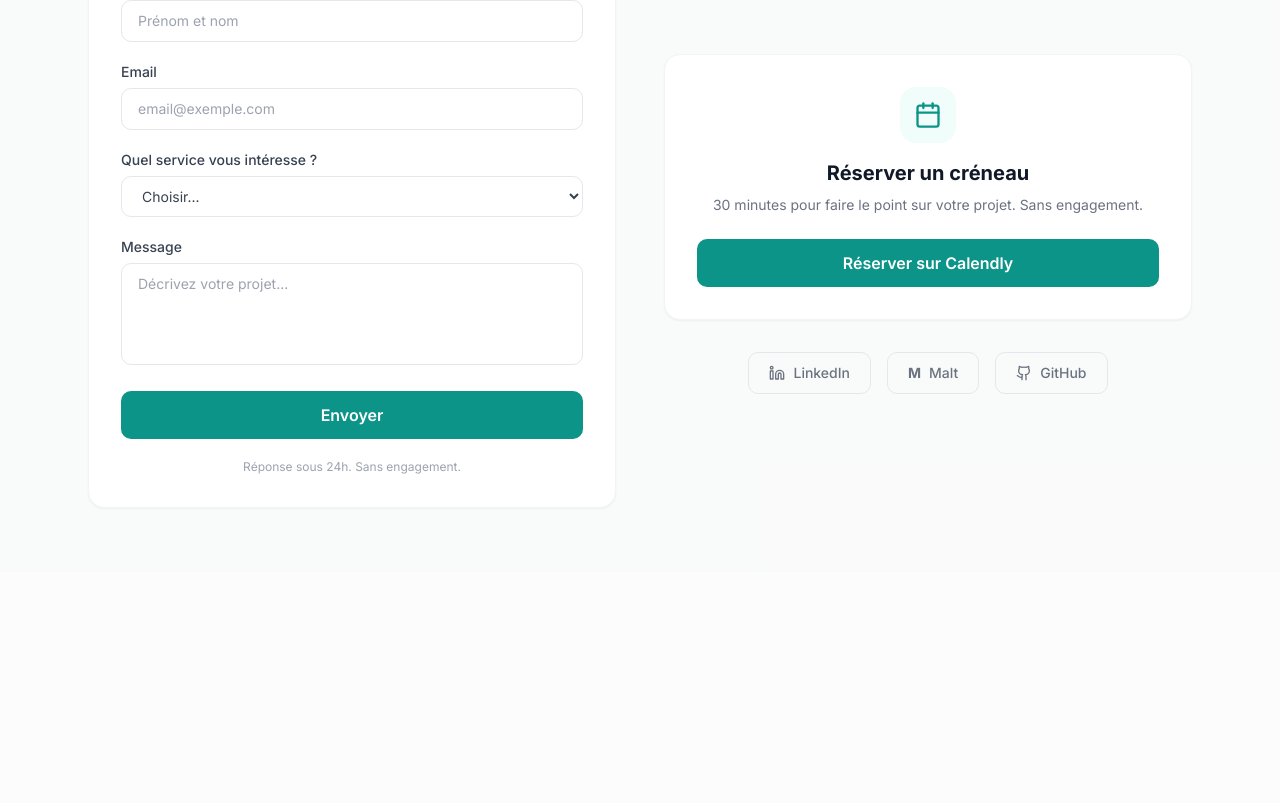
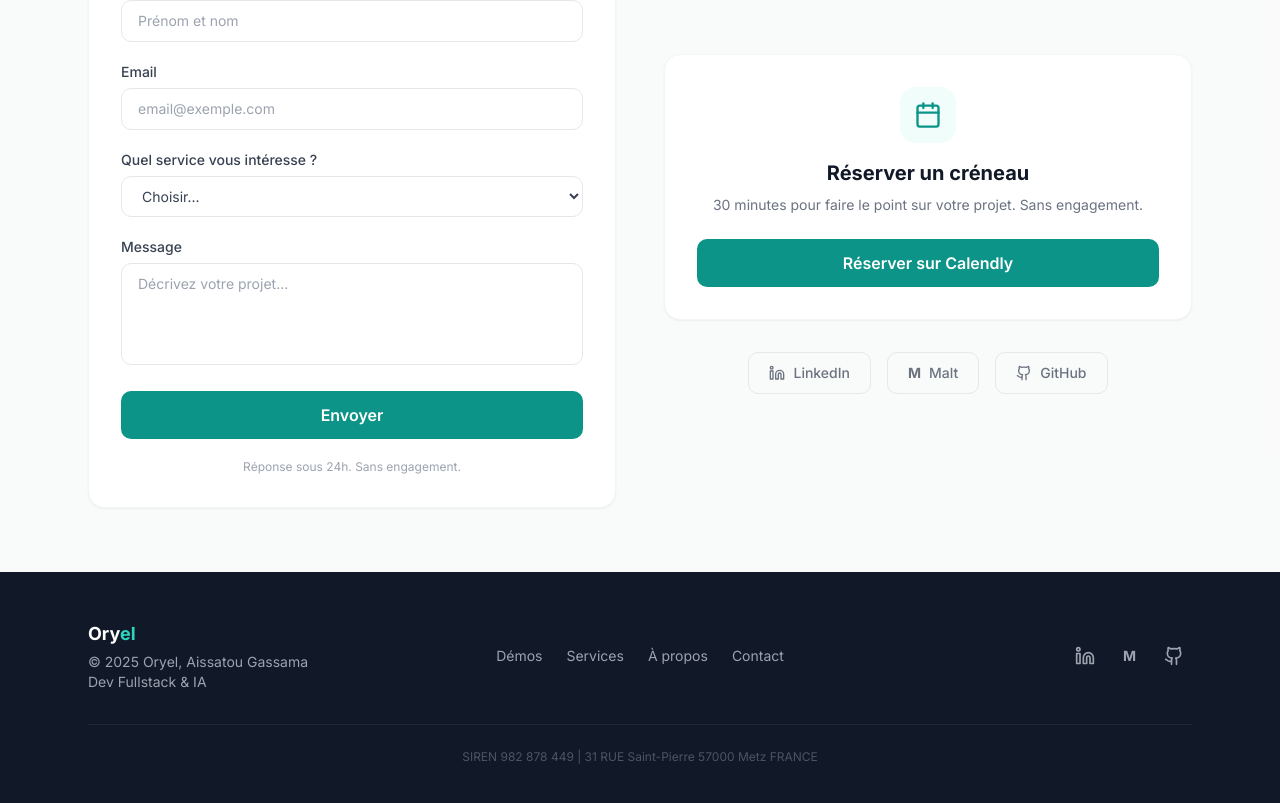
Before and after one commit to ayshagassama1/oryel-website, a React (Vite) app in the folder frontend/: page / in a window 1280 px wide. Shown: the part 3349-4152 px from the top of the page. Before the commit the page ends 3921 px from the top, so only its background shows below. Built offline with nearby package versions, Linux system fonts and the light colour scheme.

Commit message:
footer ok

```diff
--- a/frontend/src/App.jsx
+++ b/frontend/src/App.jsx
@@ -5,6 +5,7 @@ import DemosSection from './components/DemosSection';
 import ServicesSection from './components/ServicesSection';
 import AboutSection from './components/AboutSection';
 import ContactSection from './components/ContactSection';
+import Footer from './components/Footer';
 import ChatBot from './components/ChatBot';
 
 function App() {
@@ -23,6 +24,7 @@ function App() {
       <ServicesSection />
       <AboutSection />
       <ContactSection preselectedService={preselectedService} />
+      <Footer />
       <ChatBot />
     </div>
   );
--- /dev/null
+++ b/frontend/src/components/Footer.jsx
@@ -0,0 +1,79 @@
+import { Linkedin, Github } from 'lucide-react';
+
+const scrollTo = (id) =>
+  document.getElementById(id)?.scrollIntoView({ behavior: 'smooth' });
+
+const navLinks = [
+  { label: 'Démos', id: 'demos' },
+  { label: 'Services', id: 'services' },
+  { label: 'À propos', id: 'apropos' },
+  { label: 'Contact', id: 'contact' },
+];
+
+export default function Footer() {
+  const year = new Date().getFullYear();
+
+  return (
+    <footer className="bg-gray-900 text-gray-400">
+      <div className="max-w-6xl mx-auto px-4 sm:px-6 py-12">
+        <div className="grid grid-cols-1 sm:grid-cols-3 gap-8 items-center mb-8">
+          <div>
+            <div className="font-bold text-lg text-white mb-1">
+              Ory<span className="text-teal-400">el</span>
+            </div>
+            <p className="text-sm">© {year} Oryel, Aissatou Gassama</p>
+            <p className="text-sm">Dev Fullstack & IA</p>
+          </div>
+
+          <div className="flex justify-center gap-6 flex-wrap">
+            {navLinks.map((item) => (
+              <button
+                key={item.id}
+                onClick={() => scrollTo(item.id)}
+                className="text-sm hover:text-teal-400 transition-colors"
+              >
+                {item.label}
+              </button>
+            ))}
+          </div>
+
+          <div className="flex justify-start sm:justify-end gap-3">
+            <a
+              href="https://linkedin.com/in/ndeye-aissatou-gassama"
+              target="_blank"
+              rel="noopener noreferrer"
+              className="p-2 hover:text-teal-400 transition-colors"
+              aria-label="LinkedIn"
+            >
+              <Linkedin className="w-5 h-5" />
+            </a>
+            <a
+              href="https://www.malt.fr/profile/ndeyeaissatougassama"
+              target="_blank"
+              rel="noopener noreferrer"
+              className="p-2 hover:text-teal-400 transition-colors font-bold text-sm flex items-center"
+              aria-label="Malt"
+            >
+              M
+            </a>
+            <a
+              href="https://github.com/ayshagassama1"
+              target="_blank"
+              rel="noopener noreferrer"
+              className="p-2 hover:text-teal-400 transition-colors"
+              aria-label="GitHub"
+            >
+              <Github className="w-5 h-5" />
+            </a>
+          </div>
+        </div>
+
+        <div className="border-t border-gray-800 pt-6 text-center">
+          <p className="text-xs text-gray-600">
+            SIREN 982 878 449 | 31 RUE Saint-Pierre 57000 Metz FRANCE
+          </p>
+        </div>
+      </div>
+    </footer>
+  );
+}
```
